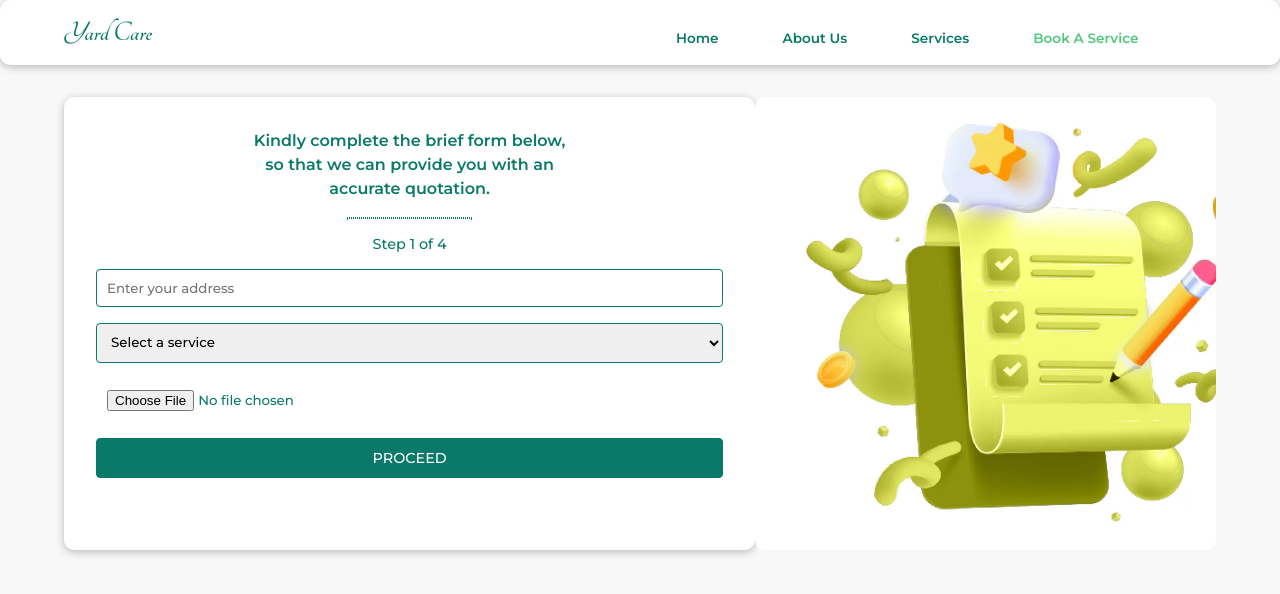
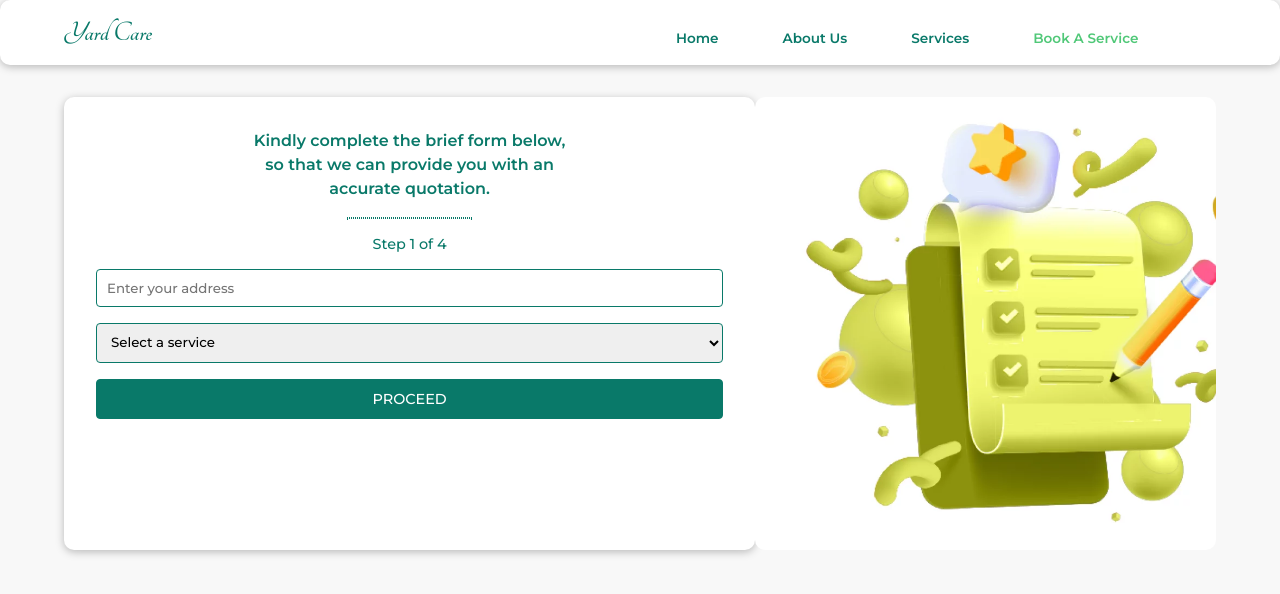
Before and after one commit to Amen-Musingarimi/yard-care, a React (Create React App) app: page /book in a window 1280 px wide. Shown: the top 594 px of the page. Built offline with nearby package versions, Linux system fonts and the light colour scheme.

Commit message:
Remove the image logic

```diff
--- a/src/components/pages/ServiceForms/MultiStepForm.jsx
+++ b/src/components/pages/ServiceForms/MultiStepForm.jsx
@@ -9,7 +9,6 @@ const MultiStepForm = () => {
   const [formData, setFormData] = useState({
     address: '',
     service: '',
-    image: null,
     date: '',
     time: '',
     name: '',
@@ -27,11 +26,7 @@ const MultiStepForm = () => {
   };
 
   const handleChange = (field, value) => {
-    if (field === 'image') {
-      setFormData({ ...formData, image: value });
-    } else {
-      setFormData({ ...formData, [field]: value });
-    }
+    setFormData({ ...formData, [field]: value });
   };
 
   const handleSubmit = () => {
--- a/src/components/pages/ServiceForms/SteopOne.jsx
+++ b/src/components/pages/ServiceForms/SteopOne.jsx
@@ -49,12 +49,6 @@ const StepOne = ({ formData, nextStep, handleChange }) => {
           </option>
           <option value="Garden Care">Garden Care</option>
         </select>
-        <input
-          type="file"
-          accept="image/*"
-          className="step-input-image"
-          onChange={(e) => handleChange('image', e.target.files[0])}
-        />
         {errorMessage && <p className="error-message">{errorMessage}</p>}
         <button onClick={handleNext} className="submit-btn step1-btn">
           PROCEED
```
